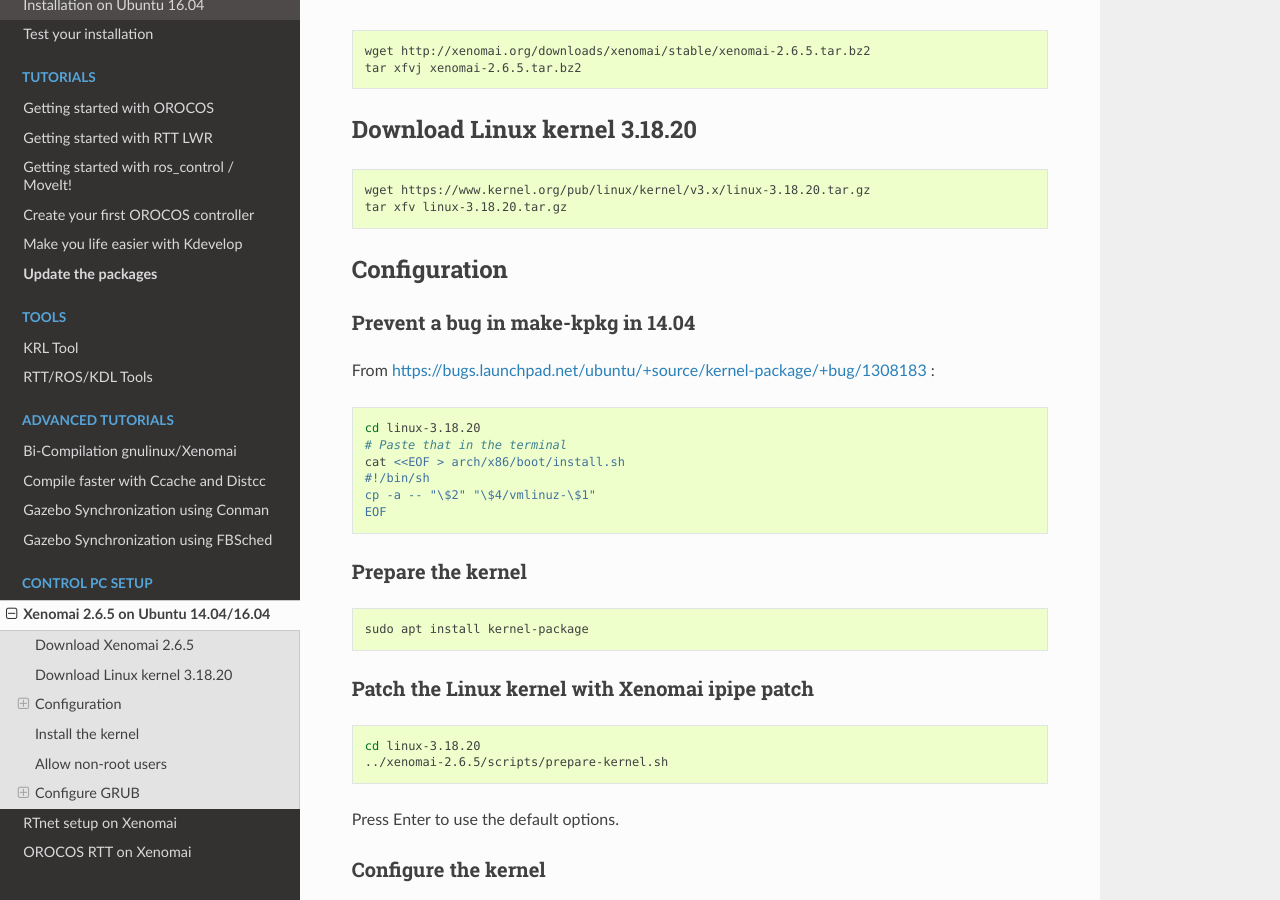
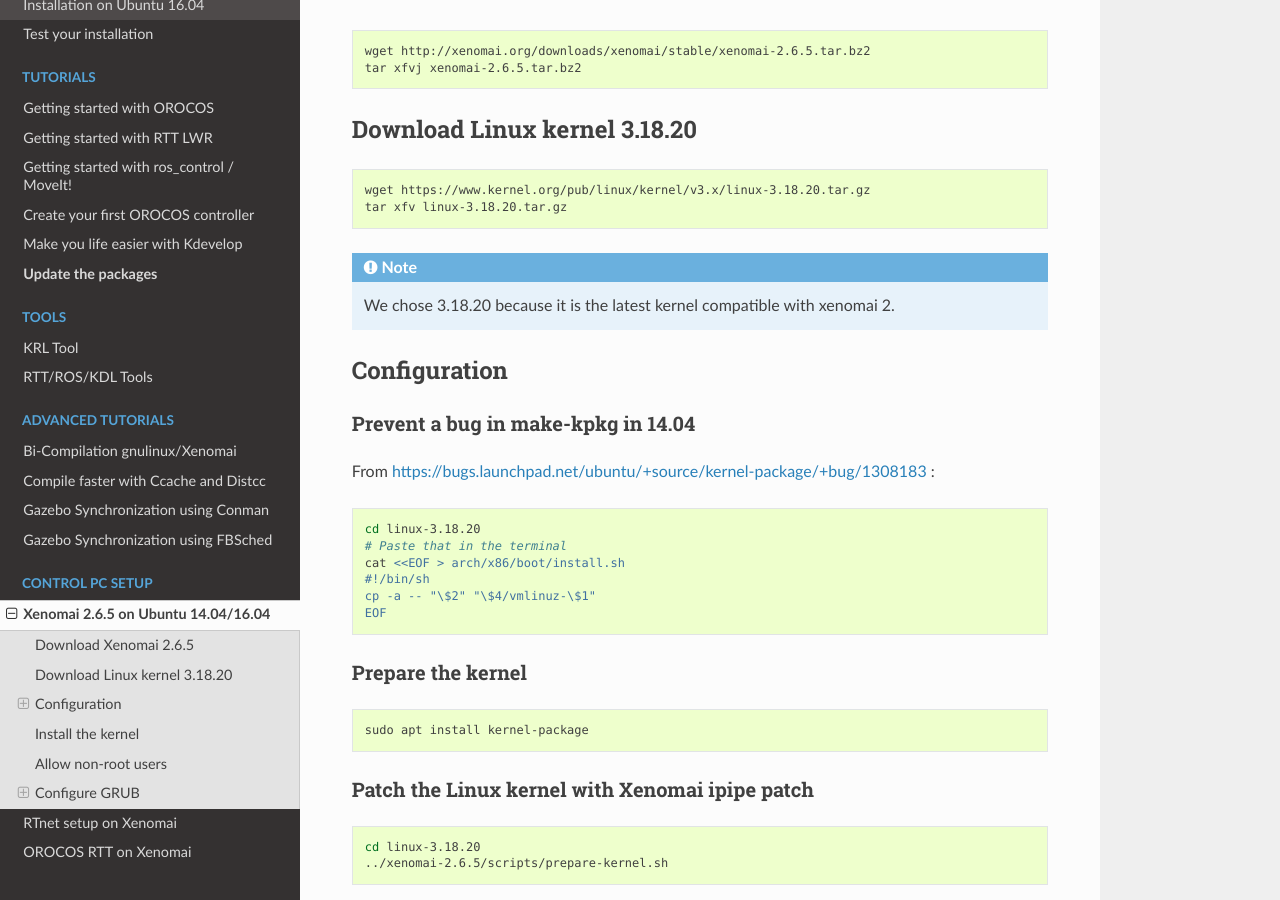
Before and after one commit to kuka-isir/rtt_lwr, a Sphinx documentation site: the page built from docs/source/rtpc/xenomai.rst, in a window 1280 px wide and 900 px high, scrolled down 335 px. Built offline with Sphinx 7.4.7 and the Read the Docs theme 2.0.0, drawn with Linux system fonts in a browser that asks for light colours.

Commit message:
add kernel version note

```diff
--- a/docs/source/rtpc/xenomai.rst
+++ b/docs/source/rtpc/xenomai.rst
@@ -23,6 +23,9 @@
     wget https://www.kernel.org/pub/linux/kernel/v3.x/linux-3.18.20.tar.gz
     tar xfv linux-3.18.20.tar.gz
 
+.. note::
+
+    We chose 3.18.20 because it is the latest kernel compatible with xenomai 2.
 
 Configuration
 ~~~~~~~~~~~~~
```
